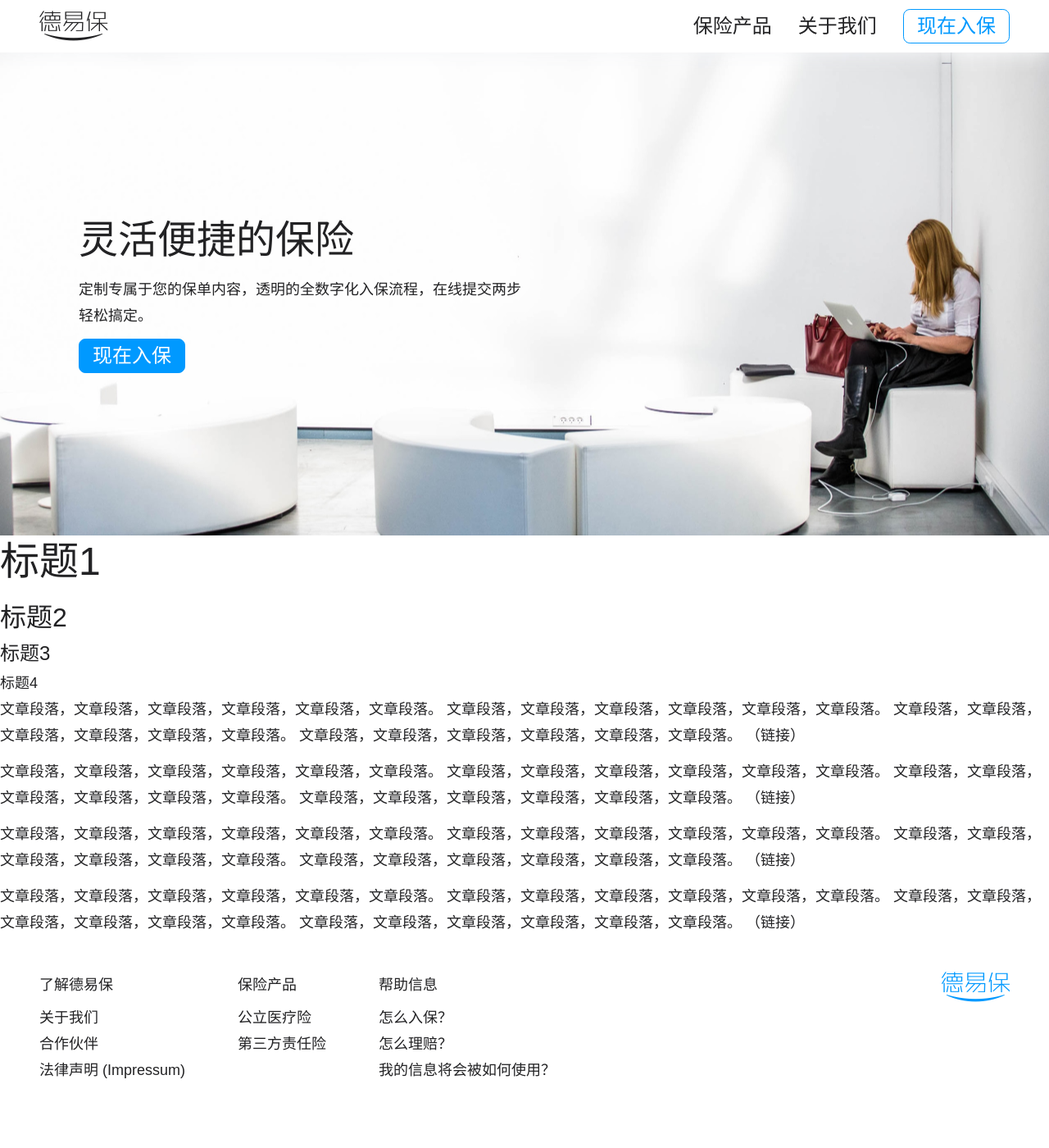
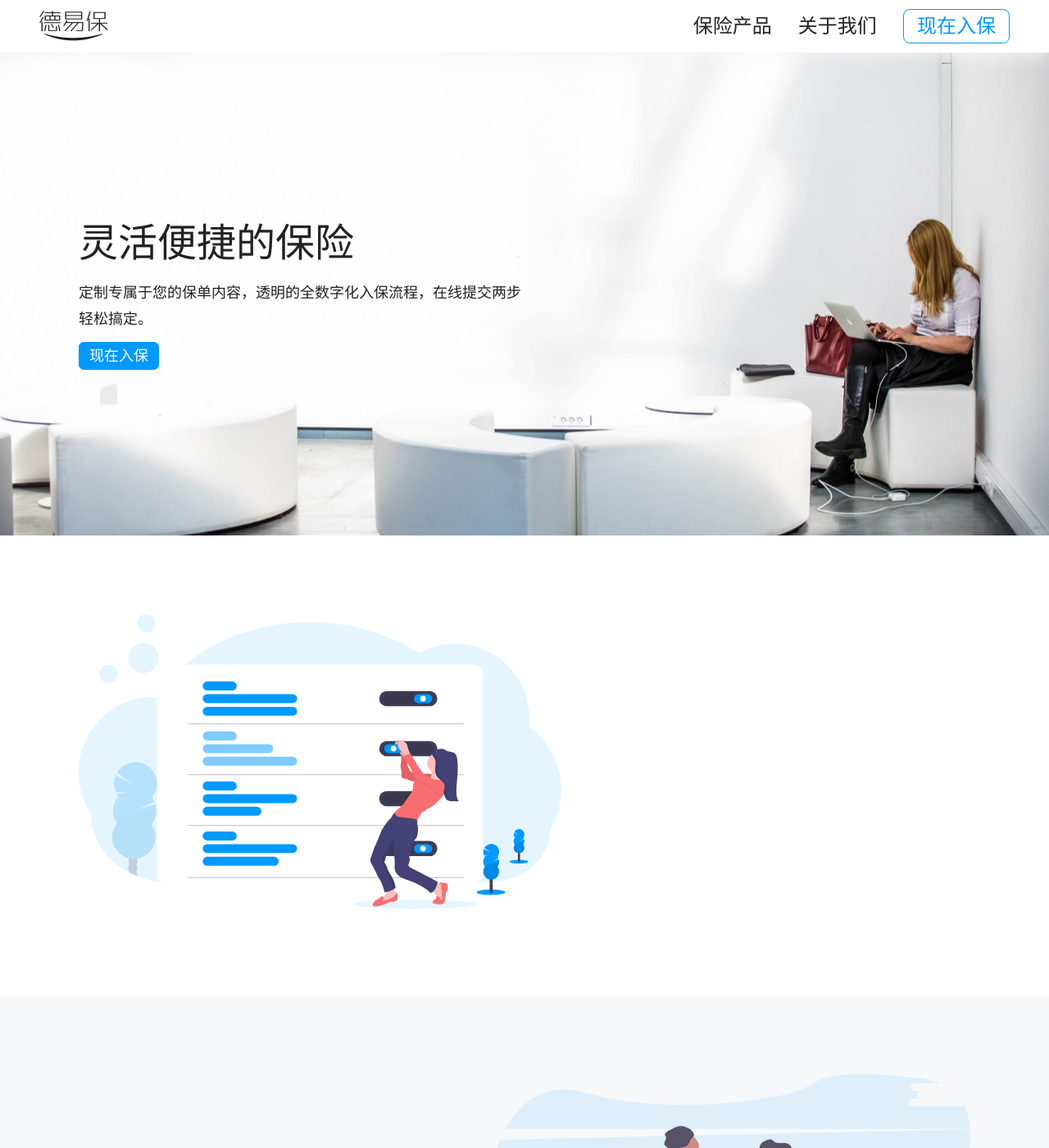
Before and after one commit to deyibao/deyibao.de, a Jekyll site: the page built from index.html, in a window 1280 px wide and 1400 px high. Shown: the whole window at 82% size. Built offline with Jekyll 4.4.1, drawn with Linux system fonts in a browser that asks for light colours; some web fonts are replaced; some of the changed text lies outside the part shown.

Commit message:
ADD: Home page content.

```diff
--- a/_sass/_atoms.scss
+++ b/_sass/_atoms.scss
@@ -34,6 +34,7 @@ h2 {
     @include media(mid, max-width) {
         font-size: 1.75rem;
     }
+    @include row(margin, bottom, .375);
 }
 
 h3 {
--- a/_sass/_organisms.scss
+++ b/_sass/_organisms.scss
@@ -82,6 +82,12 @@
     padding-top: 4rem;
 }
 
+.cta {
+    &__button {
+        @extend h3;
+    }
+}
+
 .hero {
     &__image--intro {
         background-image: url(/images/hero-intro.jpg);
@@ -118,9 +124,60 @@
     }
 }
 
-.cta {
-    &__button {
-        @extend h3;
+.banner {
+    display: flex;
+    flex-direction: row;
+    justify-content: flex-start;
+    @include row(padding, $x: 3);
+    @include column(padding, $x: 3);
+    @include media(min) {
+        flex-direction: column;
+        @include row(padding);
+    }
+
+    &__content {
+        display: flex;
+        flex-direction: column;
+        justify-content: center;
+        align-items: flex-start;
+        width: 40%;
+        @include media(min) {
+            width: auto;
+            @include row(margin, bottom);
+        }
+    }
+
+    &__image {
+        width: 60%;
+        @include column(padding, left, 2);
+        @include media(min) {
+            width: auto;
+            padding-left: 0;
+        }
+
+        img {
+            width: 100%;
+        }
+    }
+
+    &--reversed {
+        flex-direction: row-reverse;
+        justify-content: flex-end;
+        @include media(min) {
+            flex-direction: column;
+        }
+
+        .banner__image {
+            padding-left: 0;
+            @include column(padding, right, 2);
+            @include media(min) {
+                padding-right: 0;
+            }
+        }
+    }
+
+    &--gray {
+        background-color: $color-gray;
     }
 }
 
--- a/index.html
+++ b/index.html
@@ -3,42 +3,31 @@ layout: page_framed
 title: 德易保 ｜ 保险易，生活益。
 ---
 <section class="hero">
-<div class="cta hero__content hero__image--intro">
-<h1 class="cta__title">灵活便捷的保险</h1>
-<p class="cta__content">定制专属于您的保单内容，透明的全数字化入保流程，在线提交两步轻松搞定。</p>
-<a class="button cta__button" href="/" target="_self">现在入保</a>
-</div>
-<div class="hero__background hero__image--intro"></div>
+    <div class="hero__content hero__image--intro cta">
+        <h1 class="cta__title">灵活便捷的保险</h1>
+        <p class="cta__content">定制专属于您的保单内容，透明的全数字化入保流程，在线提交两步轻松搞定。</p>
+        <a class="cta_action button" href="/" target="_self">现在入保</a>
+    </div>
+    <div class="hero__background hero__image--intro"></div>
 </section>
-<h1>标题1</h1>
-<h2>标题2</h2>
-<h3>标题3</h3>
-<h4>标题4</h4>
-<p>
-    文章段落，文章段落，文章段落，文章段落，文章段落，文章段落。
-    文章段落，文章段落，文章段落，文章段落，文章段落，文章段落。
-    文章段落，文章段落，文章段落，文章段落，文章段落，文章段落。
-    文章段落，文章段落，文章段落，文章段落，文章段落，文章段落。
-    <a>（链接）</a>
-</p>
-<p>
-    文章段落，文章段落，文章段落，文章段落，文章段落，文章段落。
-    文章段落，文章段落，文章段落，文章段落，文章段落，文章段落。
-    文章段落，文章段落，文章段落，文章段落，文章段落，文章段落。
-    文章段落，文章段落，文章段落，文章段落，文章段落，文章段落。
-    <a>（链接）</a>
-</p>
-<p>
-    文章段落，文章段落，文章段落，文章段落，文章段落，文章段落。
-    文章段落，文章段落，文章段落，文章段落，文章段落，文章段落。
-    文章段落，文章段落，文章段落，文章段落，文章段落，文章段落。
-    文章段落，文章段落，文章段落，文章段落，文章段落，文章段落。
-    <a>（链接）</a>
-</p>
-<p>
-    文章段落，文章段落，文章段落，文章段落，文章段落，文章段落。
-    文章段落，文章段落，文章段落，文章段落，文章段落，文章段落。
-    文章段落，文章段落，文章段落，文章段落，文章段落，文章段落。
-    文章段落，文章段落，文章段落，文章段落，文章段落，文章段落。
-    <a>（链接）</a>
-</p>
+<section class="banner banner--reversed">
+    <div class="banner__content">
+    </div>
+    <div class="banner__image"><img src="/images/banner-products.svg"/></div>
+</section>
+<section class="banner banner--gray">
+    <div class="banner__content cta">
+        <h2 class="cta__title">德易保的故事</h2>
+        <p class="cta__content">德易保为您在德国提供量身定制、新颖便捷的优质在线服务，致力于让您入保省心、在保安心。</p>
+        <a class="cta_action link" href="/" target="_self">了解更多</a>
+    </div>
+    <div class="banner__image"><img src="/images/banner-about.svg"/></div>
+</section>
+<section class="banner banner--reversed">
+    <div class="banner__content cta">
+        <h2 class="cta__title">需要帮助吗？</h2>
+        <p class="cta__content">我们很高心为您解答一切问题。</p>
+        <a class="cta_action link" href="/" target="_self">联系我们</a>
+    </div>
+    <div class="banner__image"><img src="/images/banner-faq.svg"/></div>
+</section>
```
Also changed, not shown: images/banner-about.svg (added), images/banner-faq.svg (added), images/banner-products.svg (added).
